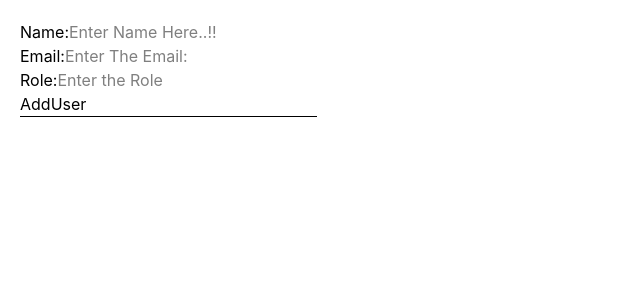
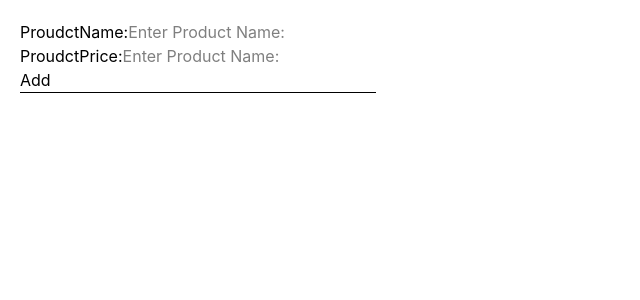
Before and after one commit to Sonu445kum/fullstack-dsa-roadmap, a React (Vite) app in the folder 4_REACTJS/: page / in a window 1280 px wide. Shown: the top 300 px of the page, without its empty margins (0-640 px from the left). Built offline with nearby package versions, Linux system fonts and the light colour scheme.

Commit message:
Solved:CRUD of ProductList

```diff
--- a/4_REACTJS/src/App.jsx
+++ b/4_REACTJS/src/App.jsx
@@ -7,6 +7,7 @@ import HooksPractice from './Hooks/HooksPractice.jsx'
 import CounterCrud from './Hooks/CounterCrud.jsx'
 import NotesApp from './Hooks/NotesApp.jsx'
 import UserManagement from './Hooks/UserManagement.jsx'
+import ProductList from './Hooks/ProductList.jsx'
 
 const App = () => {
   // Pass props from parent to child.
@@ -35,7 +36,8 @@ const App = () => {
       {/* <CounterCrud/> */}
       {/* <NotesApp/> */}
       {/* User Managemnt */}
-      <UserManagement/>
+      {/* <UserManagement/> */}
+      <ProductList/>
     </div>
   )
 }
--- /dev/null
+++ b/4_REACTJS/src/Hooks/ProductList.jsx
@@ -0,0 +1,97 @@
+// Product List Manager
+// Add product (name, price)
+// Edit price
+// Delete product
+
+import { useState } from "react"
+
+const ProductList = ()=>{
+    const [productData , setProductData] = useState({
+        productName:"",
+        productPrice:"",
+    });
+    const [productList , setProductList] = useState([]);
+    const [editId , setEditId] = useState(null);
+
+    // handleOnChange
+    const handleOnChange =(e)=>{
+        const {name , value}  = e.target;
+        setProductData((prev)=>({
+            ...prev,
+            [name] :value
+        }))
+    };
+
+    // handleAddProduct
+    const handleAddProduct =(e)=>{
+        e.preventDefault();
+        // check the inputFiled is empty
+        if(!productData.productName.trim() || !productData.productPrice.trim()) return;
+        // check if the editid is equal to null
+        if(editId !== null){
+            setProductList((prev)=>prev.map((el)=>el.id === editId ? {...el ,...productData} : el));
+            setEditId(null);
+            setProductData({
+                productName:"",
+                productPrice:""
+            });
+        }else{
+            const newProduct = {
+                id:Date.now(),
+                ...productData,
+            }
+            // if the editid is equal to null it mean we have to update them
+            setProductList((prev)=>[...prev, newProduct]);
+            setProductData({
+                productName:"",
+                productPrice:"",
+            })
+        }
+
+    }
+
+    // handleDeleteProduct
+    const handleDeleteProduct =(id)=>{
+        setProductList((prev)=>prev.filter((el)=> el.id !== id));
+    }
+
+    // handleEditProduct
+    const handleEditProduct =(id)=>{
+        const selected = productList.find((el)=>el.id === id);
+        setProductData({
+            productName:selected.productName,
+            productPrice:selected.productPrice,
+        })
+        setEditId(id);
+    }
+    return (
+        <div style={{margin:"20px",border:"5px",}}>
+            <form onSubmit={handleAddProduct}>
+                <div>
+                <label>ProudctName:</label>
+                <input type="text" value={productData.productName} name="productName" onChange={handleOnChange} placeholder="Enter Product Name:"/>
+                </div>
+                <div>
+                <label>ProudctPrice:</label>
+                <input type="number" value={productData.productPrice} onChange={handleOnChange} name="productPrice" placeholder="Enter Product Name:"/>
+                </div>
+                <button type="submit">{editId !== null ? "Updated" : "Add"}</button>
+            </form>
+            <hr />
+            {/* display the Product */}
+            <ul>
+                {productList.map((el)=>(
+                    <li key={el.id}>
+                        <p>ProductName:{el.productName}</p>
+                        <p>ProductPrice:{el.productPrice}</p>
+                        <button onClick={()=>handleEditProduct(el.id)}>EditProduct</button>
+                        <button onClick={()=>handleDeleteProduct(el.id)}>DeleteProduct</button>
+                        <hr />
+                    </li>
+                ))}
+            </ul>
+
+        </div>
+    )
+}
+export default ProductList;
```
